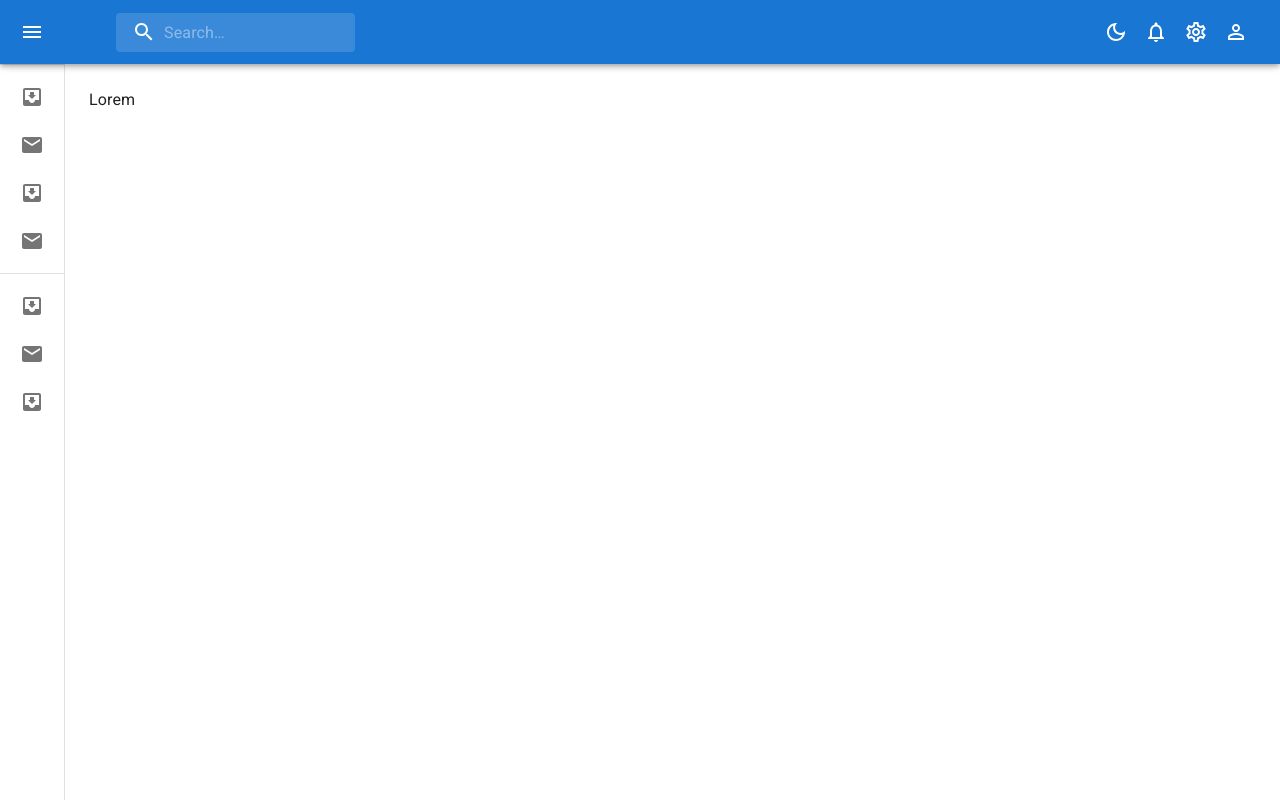
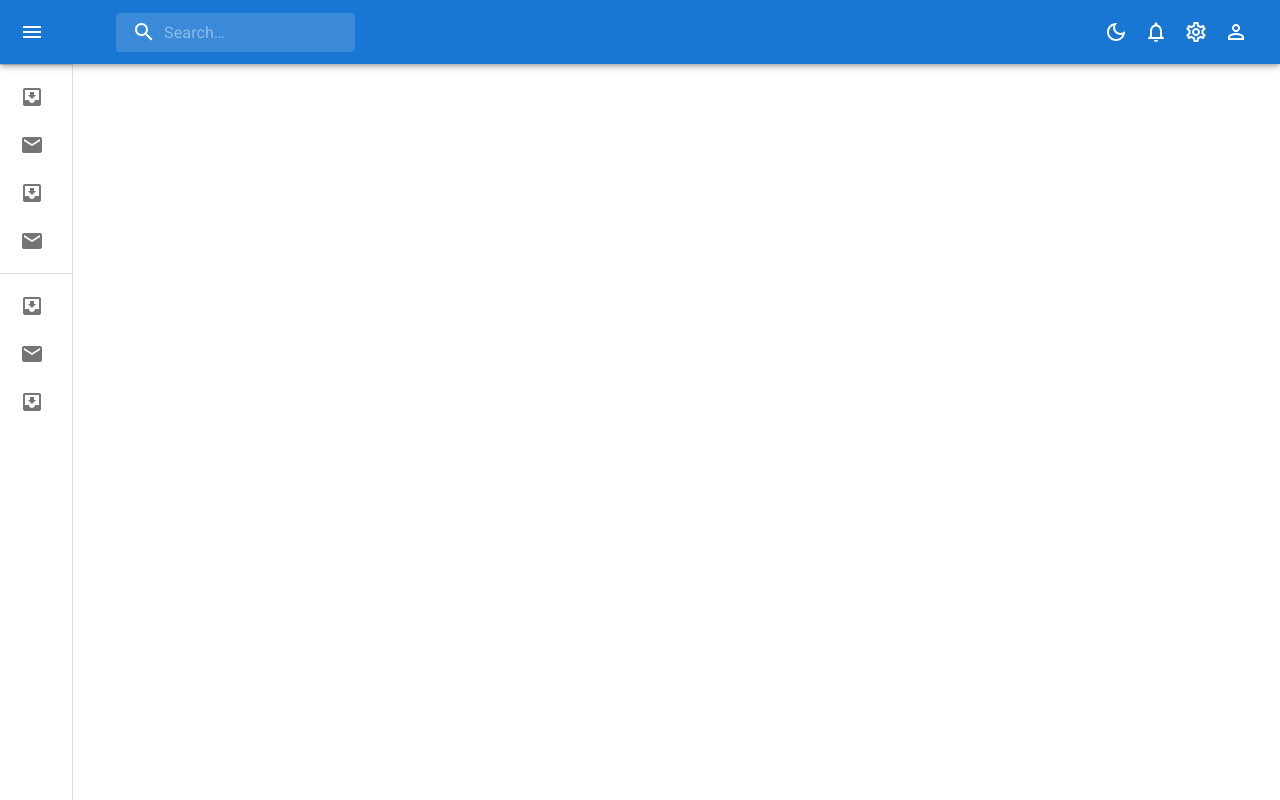
Before and after one commit to ahmedhasim209/admin-dashboard, a React (Vite) app: page / in a window 1280 px wide. Built offline with nearby package versions, Linux system fonts and the light colour scheme.

Commit message:
put SideBar in a single component and fix the bugs

```diff
--- a/src/App.jsx
+++ b/src/App.jsx
@@ -1,87 +1,13 @@
 import * as React from "react";
-import {
-  createTheme,
-  styled,
-  ThemeProvider,
-  useTheme,
-} from "@mui/material/styles";
+import { createTheme, ThemeProvider } from "@mui/material/styles";
 import Box from "@mui/material/Box";
-import MuiDrawer from "@mui/material/Drawer";
-import List from "@mui/material/List";
 import CssBaseline from "@mui/material/CssBaseline";
 import Typography from "@mui/material/Typography";
-import Divider from "@mui/material/Divider";
-import IconButton from "@mui/material/IconButton";
-import ChevronLeftIcon from "@mui/icons-material/ChevronLeft";
-import ChevronRightIcon from "@mui/icons-material/ChevronRight";
-import ListItem from "@mui/material/ListItem";
-import ListItemButton from "@mui/material/ListItemButton";
-import ListItemIcon from "@mui/material/ListItemIcon";
-import ListItemText from "@mui/material/ListItemText";
-import InboxIcon from "@mui/icons-material/MoveToInbox";
-import MailIcon from "@mui/icons-material/Mail";
 import TopBar from "./components/TopBar";
 import { getDesignTokens } from "./Theme";
-
-const drawerWidth = 240;
-
-const openedMixin = (theme) => ({
-  width: drawerWidth,
-  transition: theme.transitions.create("width", {
-    easing: theme.transitions.easing.sharp,
-    duration: theme.transitions.duration.enteringScreen,
-  }),
-  overflowX: "hidden",
-});
-
-const closedMixin = (theme) => ({
-  transition: theme.transitions.create("width", {
-    easing: theme.transitions.easing.sharp,
-    duration: theme.transitions.duration.leavingScreen,
-  }),
-  overflowX: "hidden",
-  width: `calc(${theme.spacing(7)} + 1px)`,
-  [theme.breakpoints.up("sm")]: {
-    width: `calc(${theme.spacing(8)} + 1px)`,
-  },
-});
-
-const DrawerHeader = styled("div")(({ theme }) => ({
-  display: "flex",
-  alignItems: "center",
-  justifyContent: "flex-end",
-  padding: theme.spacing(0, 1),
-  // necessary for content to be below app bar
-  ...theme.mixins.toolbar,
-}));
-
-const Drawer = styled(MuiDrawer, {
-  shouldForwardProp: (prop) => prop !== "open",
-})(({ theme }) => ({
-  width: drawerWidth,
-  flexShrink: 0,
-  whiteSpace: "nowrap",
-  boxSizing: "border-box",
-  variants: [
-    {
-      props: ({ open }) => open,
-      style: {
-        ...openedMixin(theme),
-        "& .MuiDrawer-paper": openedMixin(theme),
-      },
-    },
-    {
-      props: ({ open }) => !open,
-      style: {
-        ...closedMixin(theme),
-        "& .MuiDrawer-paper": closedMixin(theme),
-      },
-    },
-  ],
-}));
+import SideBar from "./components/SideBar";
 
 export default function MiniDrawer() {
-  const theme = useTheme();
   const [open, setOpen] = React.useState(false);
 
   const handleDrawerOpen = () => {
@@ -111,124 +37,9 @@ export default function MiniDrawer() {
           handleDrawerOpen={handleDrawerOpen}
           setMode={setMode}
         />
-        <Drawer variant="permanent" open={open}>
-          <DrawerHeader>
-            <IconButton onClick={handleDrawerClose}>
-              {theme.direction === "rtl" ? (
-                <ChevronRightIcon />
-              ) : (
-                <ChevronLeftIcon />
-              )}
-            </IconButton>
-          </DrawerHeader>
-          <Divider />
-          <List>
-            {["Inbox", "Starred", "Send email", "Drafts"].map((text, index) => (
-              <ListItem key={text} disablePadding sx={{ display: "block" }}>
-                <ListItemButton
-                  sx={[
-                    {
-                      minHeight: 48,
-                      px: 2.5,
-                    },
-                    open
-                      ? {
-                          justifyContent: "initial",
-                        }
-                      : {
-                          justifyContent: "center",
-                        },
-                  ]}
-                >
-                  <ListItemIcon
-                    sx={[
-                      {
-                        minWidth: 0,
-                        justifyContent: "center",
-                      },
-                      open
-                        ? {
-                            mr: 3,
-                          }
-                        : {
-                            mr: "auto",
-                          },
-                    ]}
-                  >
-                    {index % 2 === 0 ? <InboxIcon /> : <MailIcon />}
-                  </ListItemIcon>
-                  <ListItemText
-                    primary={text}
-                    sx={[
-                      open
-                        ? {
-                            opacity: 1,
-                          }
-                        : {
-                            opacity: 0,
-                          },
-                    ]}
-                  />
-                </ListItemButton>
-              </ListItem>
-            ))}
-          </List>
-          <Divider />
-          <List>
-            {["All mail", "Trash", "Spam"].map((text, index) => (
-              <ListItem key={text} disablePadding sx={{ display: "block" }}>
-                <ListItemButton
-                  sx={[
-                    {
-                      minHeight: 48,
-                      px: 2.5,
-                    },
-                    open
-                      ? {
-                          justifyContent: "initial",
-                        }
-                      : {
-                          justifyContent: "center",
-                        },
-                  ]}
-                >
-                  <ListItemIcon
-                    sx={[
-                      {
-                        minWidth: 0,
-                        justifyContent: "center",
-                      },
-                      open
-                        ? {
-                            mr: 3,
-                          }
-                        : {
-                            mr: "auto",
-                          },
-                    ]}
-                  >
-                    {index % 2 === 0 ? <InboxIcon /> : <MailIcon />}
-                  </ListItemIcon>
-                  <ListItemText
-                    primary={text}
-                    sx={[
-                      open
-                        ? {
-                            opacity: 1,
-                          }
-                        : {
-                            opacity: 0,
-                          },
-                    ]}
-                  />
-                </ListItemButton>
-              </ListItem>
-            ))}
-          </List>
-        </Drawer>
+        <SideBar open={open} handleDrawerClose={handleDrawerClose} />
         <Box component="main" sx={{ flexGrow: 1, p: 3 }}>
-          <DrawerHeader />
-          <Typography sx={{ marginBottom: 2 }}>Lorem</Typography>
+          <Typography sx={{ marginBottom: 2 }}>Ahmed Hasssssssssssssssssssshim</Typography>
         </Box>
       </Box>
     </ThemeProvider>
--- a/src/components/SideBar.jsx
+++ b/src/components/SideBar.jsx
@@ -1,194 +1,131 @@
-// import List from "@mui/material/List";
-// import Divider from "@mui/material/Divider";
-// import IconButton from "@mui/material/IconButton";
-// import ChevronLeftIcon from "@mui/icons-material/ChevronLeft";
-// import ChevronRightIcon from "@mui/icons-material/ChevronRight";
-// import ListItem from "@mui/material/ListItem";
-// import ListItemButton from "@mui/material/ListItemButton";
-// import ListItemIcon from "@mui/material/ListItemIcon";
-// import ListItemText from "@mui/material/ListItemText";
-// import InboxIcon from "@mui/icons-material/MoveToInbox";
-// import MailIcon from "@mui/icons-material/Mail";
-// import { styled, useTheme } from "styled-components";
-// import MuiDrawer from "@mui/material/Drawer";
+import List from "@mui/material/List";
+import Divider from "@mui/material/Divider";
+import IconButton from "@mui/material/IconButton";
+import ChevronLeftIcon from "@mui/icons-material/ChevronLeft";
+import ChevronRightIcon from "@mui/icons-material/ChevronRight";
+import ListItem from "@mui/material/ListItem";
+import ListItemButton from "@mui/material/ListItemButton";
+import ListItemIcon from "@mui/material/ListItemIcon";
+import ListItemText from "@mui/material/ListItemText";
+import InboxIcon from "@mui/icons-material/MoveToInbox";
+import MailIcon from "@mui/icons-material/Mail";
+import { styled, useTheme } from "@mui/material/styles";
+import MuiDrawer from "@mui/material/Drawer";
 
-// const drawerWidth = 240;
+const drawerWidth = 240;
 
-// const openedMixin = (theme) => ({
-//   width: drawerWidth,
-//   transition: theme.transitions.create("width", {
-//     easing: theme.transitions.easing.sharp,
-//     duration: theme.transitions.duration.enteringScreen,
-//   }),
-//   overflowX: "hidden",
-// });
+const openedMixin = (theme) => ({
+  width: drawerWidth,
+  transition: theme.transitions.create("width", {
+    easing: theme.transitions.easing.sharp,
+    duration: theme.transitions.duration.enteringScreen,
+  }),
+  overflowX: "hidden",
+});
 
-// const closedMixin = (theme) => ({
-//   transition: theme.transitions.create("width", {
-//     easing: theme.transitions.easing.sharp,
-//     duration: theme.transitions.duration.leavingScreen,
-//   }),
-//   overflowX: "hidden",
-//   width: `calc(${theme.spacing(7)} + 1px)`,
-//   [theme.breakpoints.up("sm")]: {
-//     width: `calc(${theme.spacing(8)} + 1px)`,
-//   },
-// });
+const closedMixin = (theme) => ({
+  transition: theme.transitions.create("width", {
+    easing: theme.transitions.easing.sharp,
+    duration: theme.transitions.duration.leavingScreen,
+  }),
+  overflowX: "hidden",
+  width: `calc(${theme.spacing(7)} + 1px)`,
+  [theme.breakpoints.up("sm")]: {
+    width: `calc(${theme.spacing(9)} + 1px)`,
+  },
+});
 
-// const Drawer = styled(MuiDrawer, {
-//   shouldForwardProp: (prop) => prop !== "open",
-// })(({ theme }) => ({
-//   width: drawerWidth,
-//   flexShrink: 0,
-//   whiteSpace: "nowrap",
-//   boxSizing: "border-box",
-//   variants: [
-//     {
-//       props: ({ open }) => open,
-//       style: {
-//         ...openedMixin(theme),
-//         "& .MuiDrawer-paper": openedMixin(theme),
-//       },
-//     },
-//     {
-//       props: ({ open }) => !open,
-//       style: {
-//         ...closedMixin(theme),
-//         "& .MuiDrawer-paper": closedMixin(theme),
-//       },
-//     },
-//   ],
-// }));
+const Drawer = styled(MuiDrawer, {
+  shouldForwardProp: (prop) => prop !== "open",
+// @ts-ignore
+})(({ theme, open }) => ({
+  width: drawerWidth,
+  flexShrink: 0,
+  whiteSpace: "nowrap",
+  boxSizing: "border-box",
+  ...(open && {
+    ...openedMixin(theme),
+    "& .MuiDrawer-paper": openedMixin(theme),
+  }),
+  ...(!open && {
+    ...closedMixin(theme),
+    "& .MuiDrawer-paper": closedMixin(theme),
+  }),
+}));
 
-// const DrawerHeader = styled("div")(({ theme }) => ({
-//   display: "flex",
-//   alignItems: "center",
-//   justifyContent: "flex-end",
-//   padding: theme.spacing(0, 1),
-//   // necessary for content to be below app bar
-//   ...theme.mixins.toolbar,
-// }));
+const DrawerHeader = styled("div")(({ theme }) => ({
+  display: "flex",
+  alignItems: "center",
+  justifyContent: "flex-end",
+  padding: theme.spacing(0, 1),
+  ...theme.mixins.toolbar,
+}));
 
-// // eslint-disable-next-line react/prop-types
-// export default function SideBar({ open, handleDrawerClose }) {
-//   const theme = useTheme();
-//   return (
-//     <div>
-//       <Drawer variant="permanent" open={open}>
-//         <DrawerHeader>
-//           <IconButton onClick={handleDrawerClose}>
-//             {theme.direction === "rtl" ? (
-//               <ChevronRightIcon />
-//             ) : (
-//               <ChevronLeftIcon />
-//             )}
-//           </IconButton>
-//         </DrawerHeader>
-//         <Divider />
-//         <List>
-//           {["Inbox", "Starred", "Send email", "Drafts"].map((text, index) => (
-//             <ListItem key={text} disablePadding sx={{ display: "block" }}>
-//               <ListItemButton
-//                 sx={[
-//                   {
-//                     minHeight: 48,
-//                     px: 2.5,
-//                   },
-//                   open
-//                     ? {
-//                         justifyContent: "initial",
-//                       }
-//                     : {
-//                         justifyContent: "center",
-//                       },
-//                 ]}
-//               >
-//                 <ListItemIcon
-//                   sx={[
-//                     {
-//                       minWidth: 0,
-//                       justifyContent: "center",
-//                     },
-//                     open
-//                       ? {
-//                           mr: 3,
-//                         }
-//                       : {
-//                           mr: "auto",
-//                         },
-//                   ]}
-//                 >
-//                   {index % 2 === 0 ? <InboxIcon /> : <MailIcon />}
-//                 </ListItemIcon>
-//                 <ListItemText
-//                   primary={text}
-//                   sx={[
-//                     open
-//                       ? {
-//                           opacity: 1,
-//                         }
-//                       : {
-//                           opacity: 0,
-//                         },
-//                   ]}
-//                 />
-//               </ListItemButton>
-//             </ListItem>
-//           ))}
-//         </List>
-//         <Divider />
-//         <List>
-//           {["All mail", "Trash", "Spam"].map((text, index) => (
-//             <ListItem key={text} disablePadding sx={{ display: "block" }}>
-//               <ListItemButton
-//                 sx={[
-//                   {
-//                     minHeight: 48,
-//                     px: 2.5,
-//                   },
-//                   open
-//                     ? {
-//                         justifyContent: "initial",
-//                       }
-//                     : {
-//                         justifyContent: "center",
-//                       },
-//                 ]}
-//               >
-//                 <ListItemIcon
-//                   sx={[
-//                     {
-//                       minWidth: 0,
-//                       justifyContent: "center",
-//                     },
-//                     open
-//                       ? {
-//                           mr: 3,
-//                         }
-//                       : {
-//                           mr: "auto",
-//                         },
-//                   ]}
-//                 >
-//                   {index % 2 === 0 ? <InboxIcon /> : <MailIcon />}
-//                 </ListItemIcon>
-//                 <ListItemText
-//                   primary={text}
-//                   sx={[
-//                     open
-//                       ? {
-//                           opacity: 1,
-//                         }
-//                       : {
-//                           opacity: 0,
-//                         },
-//                   ]}
-//                 />
-//               </ListItemButton>
-//             </ListItem>
-//           ))}
-//         </List>
-//       </Drawer>
-//     </div>
-//   );
-// }
+// eslint-disable-next-line react/prop-types
+export default function SideBar({ open, handleDrawerClose }) {
+  const theme = useTheme();
+
+  return (
+    <Drawer variant="permanent" open={open}>
+      <DrawerHeader>
+        <IconButton onClick={handleDrawerClose}>
+          {theme.direction === "rtl" ? (
+            <ChevronRightIcon />
+          ) : (
+            <ChevronLeftIcon />
+          )}
+        </IconButton>
+      </DrawerHeader>
+      <Divider />
+      <List>
+        {["Inbox", "Starred", "Send email", "Drafts"].map((text, index) => (
+          <ListItem key={text} disablePadding sx={{ display: "block" }}>
+            <ListItemButton
+              sx={{
+                minHeight: 48,
+                justifyContent: open ? "initial" : "center",
+                px: 2.5,
+              }}
+            >
+              <ListItemIcon
+                sx={{
+                  minWidth: 0,
+                  mr: open ? 3 : "auto",
+                  justifyContent: "center",
+                }}
+              >
+                {index % 2 === 0 ? <InboxIcon /> : <MailIcon />}
+              </ListItemIcon>
+              <ListItemText primary={text} sx={{ opacity: open ? 1 : 0 }} />
+            </ListItemButton>
+          </ListItem>
+        ))}
+      </List>
+      <Divider />
+      <List>
+        {["All mail", "Trash", "Spam"].map((text, index) => (
+          <ListItem key={text} disablePadding sx={{ display: "block" }}>
+            <ListItemButton
+              sx={{
+                minHeight: 48,
+                justifyContent: open ? "initial" : "center",
+                px: 2.5,
+              }}
+            >
+              <ListItemIcon
+                sx={{
+                  minWidth: 0,
+                  mr: open ? 3 : "auto",
+                  justifyContent: "center",
+                }}
+              >
+                {index % 2 === 0 ? <InboxIcon /> : <MailIcon />}
+              </ListItemIcon>
+              <ListItemText primary={text} sx={{ opacity: open ? 1 : 0 }} />
+            </ListItemButton>
+          </ListItem>
+        ))}
+      </List>
+    </Drawer>
+  );
+}
```
